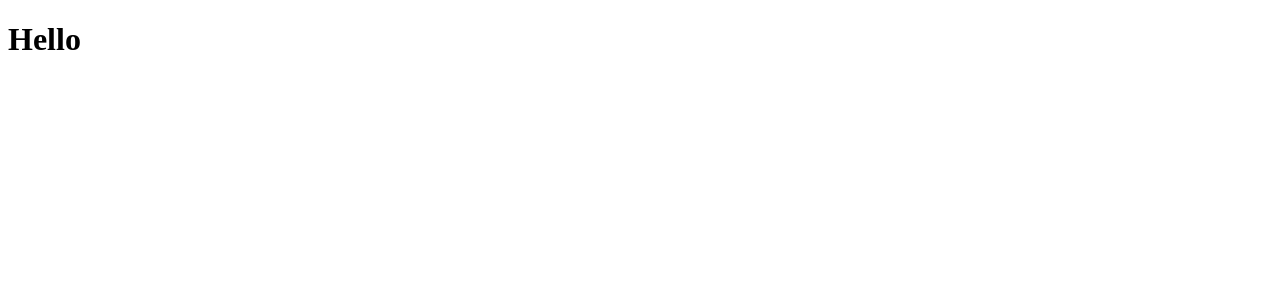
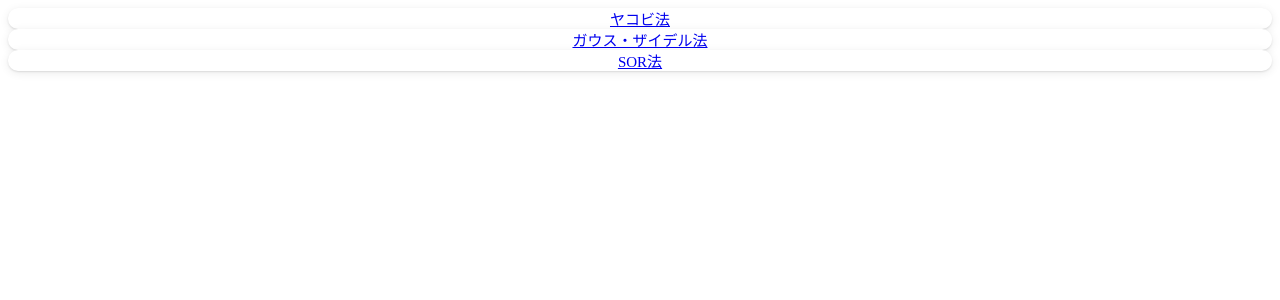
Before and after one commit to tarao1006/numerical-calculation, a React app: page /linear_equation in a window 1280 px wide. Shown: the top 300 px of the page. Built offline with nearby package versions, Linux system fonts and the light colour scheme.

Commit message:
Add linear equation

```diff
--- /dev/null
+++ b/frontend/src/calculator/linear_equation.jsx
@@ -0,0 +1,96 @@
+import React from 'react'
+import styled, { css } from 'styled-components'
+import {
+  Switch,
+  Route,
+  Link,
+  useRouteMatch
+} from "react-router-dom";
+import GaussSeidelMethodLinearEquation from './linear_equation/gauss_seidel_method'
+import JacobMethodLinearEquation from './linear_equation/jacobi_method'
+import SorMethodLinearEquation from './linear_equation/sor_method'
+
+const LinearEquation = () => {
+
+  let { url, path } = useRouteMatch()
+  return (
+    <>
+      <Switch>
+        <Route path={ `${path}/jacobi_method` }>
+          <JacobMethodLinearEquation />
+        </Route>
+        <Route path={ `${path}/gauss_seidel_method` }>
+          <GaussSeidelMethodLinearEquation />
+        </Route>
+        <Route path={ `${path}/sor_method` }>
+          <SorMethodLinearEquation />
+        </Route>
+        <Route exact path={ path }>
+          <Root url={ url } />
+        </Route>
+      </Switch>
+    </>
+  )
+}
+
+const Root = ({ url }) => {
+
+  return (
+    <>
+      <Card>
+        <Link to={ `${url}jacobi_method` }>
+          <Method>
+            ヤコビ法
+          </Method>
+        </Link>
+      </Card>
+      <Card>
+        <Link to={ `${url}gauss_seidel_method` }>
+          <Method>
+            ガウス・ザイデル法
+          </Method>
+        </Link>
+      </Card>
+      <Card>
+        <Link to={ `${url}sor_method` }>
+          <Method>
+            SOR法
+          </Method>
+        </Link>
+      </Card>
+    </>
+  )
+}
+
+export default LinearEquation
+
+const Card = styled.div`
+  text-align: center;
+  font-size: 15px;
+  border-radius: 10px;
+  box-shadow: 0px 1px 2px 0px rgba(0, 0, 0, 0.1), 0px 2px 10px 0px rgba(0, 0, 0, 0.08);
+  transition: all 0.25s ease 0s;
+  background: white;
+
+  ${props => props.unimplemented && css`
+    opacity: 0.4;
+  `}
+
+  ${props => !props.unimplemented && css`
+    &:hover {
+      box-shadow: 0px 1px 4px 0px rgba(0, 0, 0, 0.08), 0px 3px 16px 0px rgba(0, 0, 0, 0.06);
+      transform: translateY(-3px);
+    }
+  `}
+`
+
+const Method = styled.span`
+  margin: 0 auto;
+  width: 100%;
+  display: block;
+  text-decoration: none;
+  cursor: ${props => props.unimplemented ? "default" : "pointer"};
+  ${props => props.unimplemented && css`
+    pointer-events: none;
+  `}
+`
--- /dev/null
+++ b/frontend/src/calculator/linear_equation/gauss_seidel_method.jsx
@@ -0,0 +1,12 @@
+import React from 'react'
+
+const GaussSeidelMethodLinearEquation = () => {
+
+  return (
+    <>
+      ガウス・ザイデル法
+    </>
+  )
+}
+
+export default GaussSeidelMethodLinearEquation
--- /dev/null
+++ b/frontend/src/calculator/linear_equation/jacobi_method.jsx
@@ -0,0 +1,12 @@
+import React from 'react'
+
+const JacobMethodLinearEquation = () => {
+
+  return (
+    <>
+      ヤコビ法
+    </>
+  )
+}
+
+export default JacobMethodLinearEquation
--- /dev/null
+++ b/frontend/src/calculator/linear_equation/sor_method.jsx
@@ -0,0 +1,12 @@
+import React from 'react'
+
+const SorMethodLinearEquation = () => {
+
+  return (
+    <>
+      SOR法
+    </>
+  )
+}
+
+export default SorMethodLinearEquation
--- /dev/null
+++ b/frontend/src/home.jsx
@@ -0,0 +1,17 @@
+import React from 'react'
+import { Link } from 'react-router-dom'
+
+const Home = () => {
+
+  return (
+    <>
+      <div>
+        <Link to="/linear_equation">
+          連立一次方程式
+        </Link>
+      </div>
+    </>
+  )
+}
+
+export default Home
--- a/frontend/src/index.jsx
+++ b/frontend/src/index.jsx
@@ -1,12 +1,28 @@
 import React from 'react'
 import ReactDom from 'react-dom'
-
+import {
+  BrowserRouter as Router,
+  Switch,
+  Route,
+  Link
+} from "react-router-dom";
+import Home from './home'
+import LinearEquation from './calculator/linear_equation'
 
 const App = () => {
 
   return (
-    <h1>Hello</h1>
-  )
+    <Router>
+      <Switch>
+        <Route path="/linear_equation" >
+         <LinearEquation />
+        </Route>
+        <Route path="/">
+          <Home />
+        </Route>
+      </Switch>
+    </Router>
+  );
 }
 
 ReactDom.render(
```
